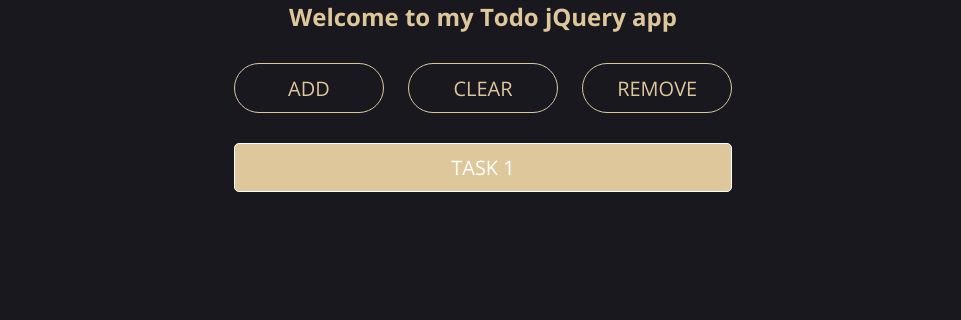
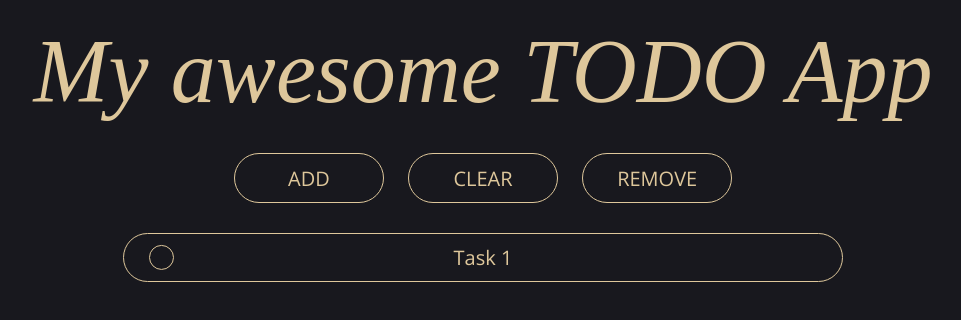
Before and after one commit to mrajewski/todo-mdb, a plain HTML site: page index.html in a window 1280 px wide. Both pictures are taken after a click on the button "ADD". Shown: the whole page, without its empty margins (157-1118 px from the left). Drawn offline with nearby package versions, Linux system fonts and the light colour scheme; a web font is replaced by a local one.

Commit message:
added checkbox

```diff
--- a/index.html
+++ b/index.html
@@ -11,7 +11,7 @@
 </head>
 <body>
 <section class="app-container">
-    <h1 class="title">Welcome to my Todo jQuery app</h1>
+    <h1 class="title">My awesome TODO App</h1>
     <div class="btn-container">
     <button class="add-btn">Add</button>
     <button class="clear-btn">Clear</button>
--- a/script.js
+++ b/script.js
@@ -11,6 +11,8 @@ $(function () {
         e.preventDefault();
         counter += 1;
         const $listEl= $(`<li>Task ${counter}</li>`);
+        const $checkBox= $(`<label class="checkbox-container"><input type="checkbox"><span class="check"></span></label>`);
+        $listEl.append($checkBox);
         $list.append($listEl);
     });
 
--- a/style.css
+++ b/style.css
@@ -1,5 +1,7 @@
 @import url('https://fonts.googleapis.com/css?family=Open+Sans:300,400,700&display=swap');
+@import url('https://fonts.googleapis.com/css?family=Arapey:400i|Grenze:300i|Old+Standard+TT:400i|Sorts+Mill+Goudy:400i|Volkhov:400i&display=swap');
 /*font-family: 'Open Sans', sans-serif;*/
+
 
 *{
     margin: 0;
@@ -24,8 +26,17 @@ body{
     max-width: 1200px;
     margin: 0 auto;
 }
+.title{
+    font-family: 'Grenze', serif;
+    /*font-family: 'Arapey', serif;*/
+    /*font-family: 'Sorts Mill Goudy', serif;*/
+    margin-top: 20px;
+    font-style: italic;
+    font-weight: 300;
+    font-size: 90px;
+}
 button{
-    background-color: inherit;
+    background-color: #18181E;
     border: 1px solid #DEC79B;
     margin-bottom: 30px;
     margin-top: 30px;
@@ -35,8 +46,13 @@ button{
     outline: none;
     font-size: 20px;
     text-transform: uppercase;
-    font-weight: 300;
     cursor: pointer;
+    transition: .3s;
+}
+button:hover{
+    border: 1px solid #18181E ;
+    background-color: #DEC79B;
+    color:#18181E ;
 }
 .clear-btn{
     margin-right:20px;
@@ -50,14 +66,62 @@ button{
     text-align: center;
 }
 li{
-    margin-bottom: 10px;
-    width: 100%;
-    border: 1px solid white;
+    position: relative;
+    margin: 0 auto 10px auto;
+    width: 80%;
+    border: 1px solid #DEC79B;
     padding: 10px;
-    background-color:#DEC79B;
-    /*box-shadow: 0 0 5px -1px #fff;*/
-    border-radius: 5px;
-    color: white;
-    text-transform: uppercase;
+    /*background-color:#DEC79B;*/
+    border-radius: 25px;
+    /*color: white;*/
+    /*text-transform: uppercase;*/
     font-size: 20px;
 }
+.checkbox-container{
+    position: absolute;
+    left: 0;
+    transform: translate(100%,3%);
+}
+input[type="checkbox"] {
+    cursor: pointer;
+    -webkit-appearance: none;
+    -moz-appearance: none;
+    appearance: none;
+    outline: 0;
+    background: #18181E;
+    height:25px;
+    width: 25px;
+    border: 1px solid #DEC79B;
+    border-radius: 25px;
+}
+
+input[type="checkbox"]:checked {
+    background: #DEC79B;
+    color: #18181E;
+}
+
+input[type="checkbox"]:hover {
+    background: #DEC79B;
+}
+
+
+input[type="checkbox"]:after {
+    content: '';
+    position: relative;
+    left: 40%;
+    top: 15%;
+    width: 20%;
+    height: 50%;
+    border: solid #18181E;
+    border-width: 0 2px 2px 0;
+    transform: rotate(45deg);
+    display: none;
+}
+
+input[type="checkbox"]:checked:after {
+    display: block;
+}
+
+input[type="checkbox"]:disabled:after {
+    border-color: #7b7b7b;
+}
```
